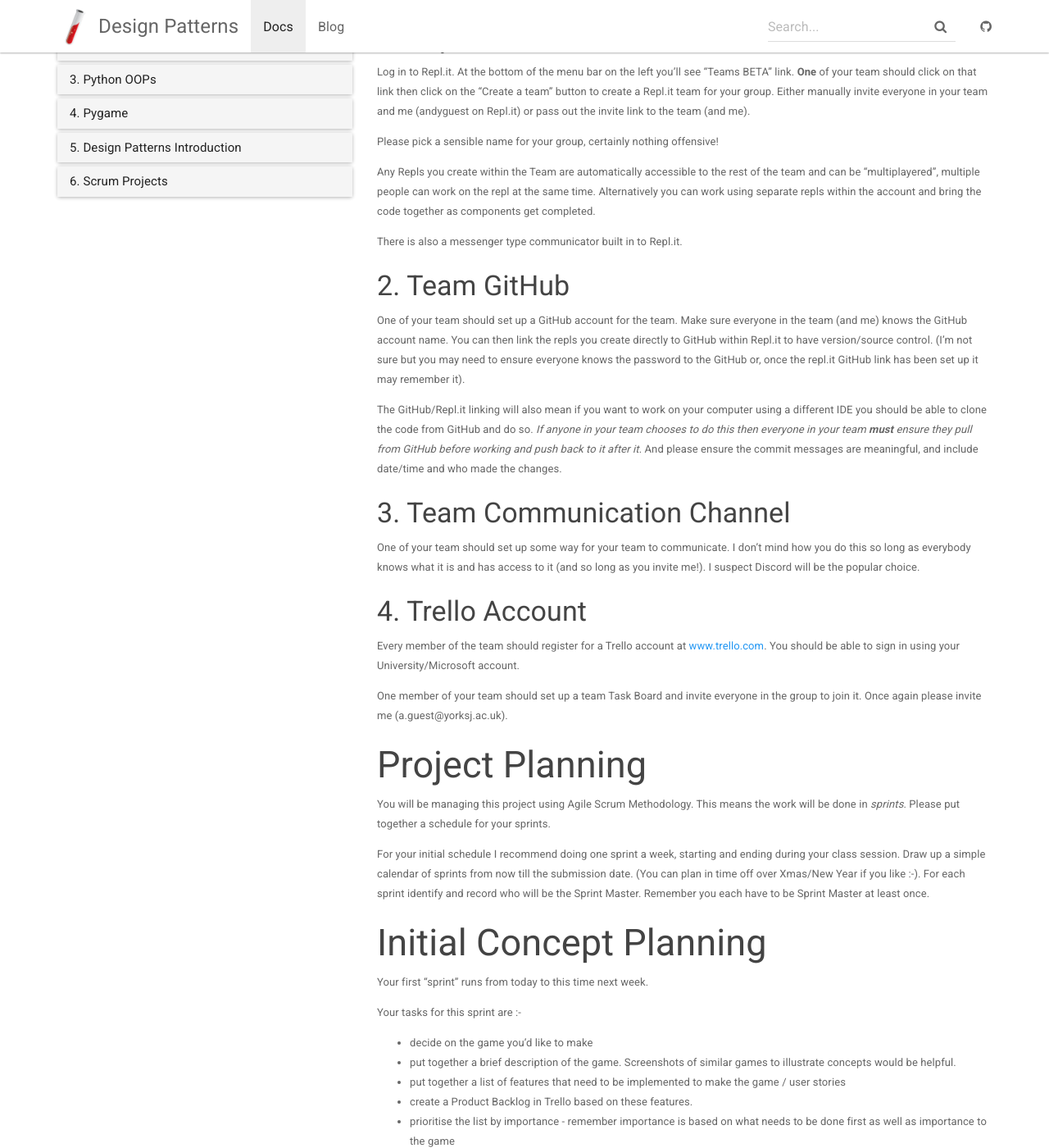
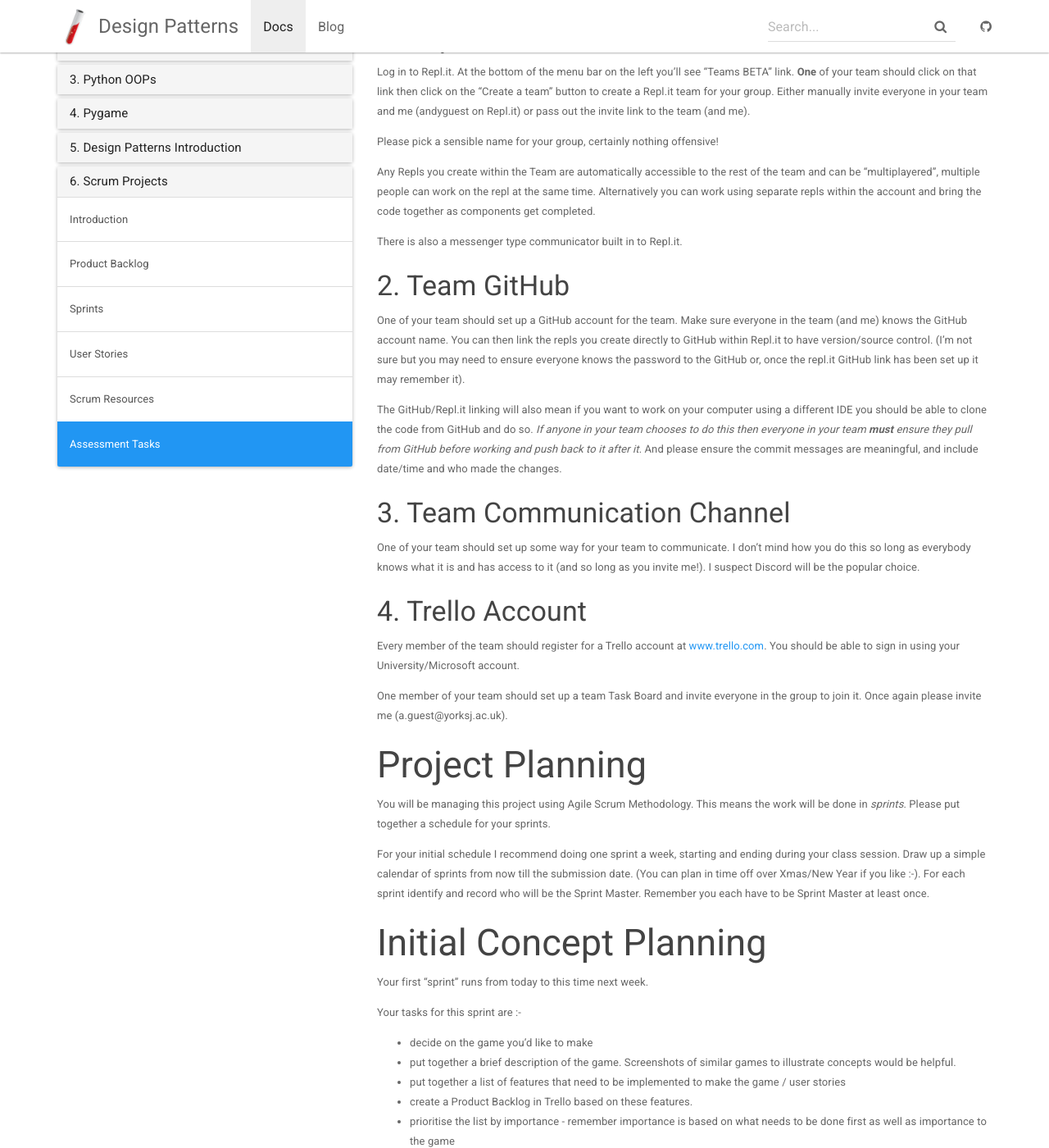
Before and after one commit to andyguestysj/dp4g, a Jekyll site: the page built from _docs/topics/6-agile/agile-tasks.md, in a window 1280 px wide and 1400 px high, scrolled down 299 px. Shown: the whole window at 82% size. Built offline with Jekyll 4.4.1, drawn with Linux system fonts in a browser that asks for light colours.

Commit message:
group setup tasks

```diff
--- a/_data/docs.yml
+++ b/_data/docs.yml
@@ -70,4 +70,4 @@
   - agile-2
   - agile-3
   - agile-4
-  - agile-task
+  - agile-tasks
```
